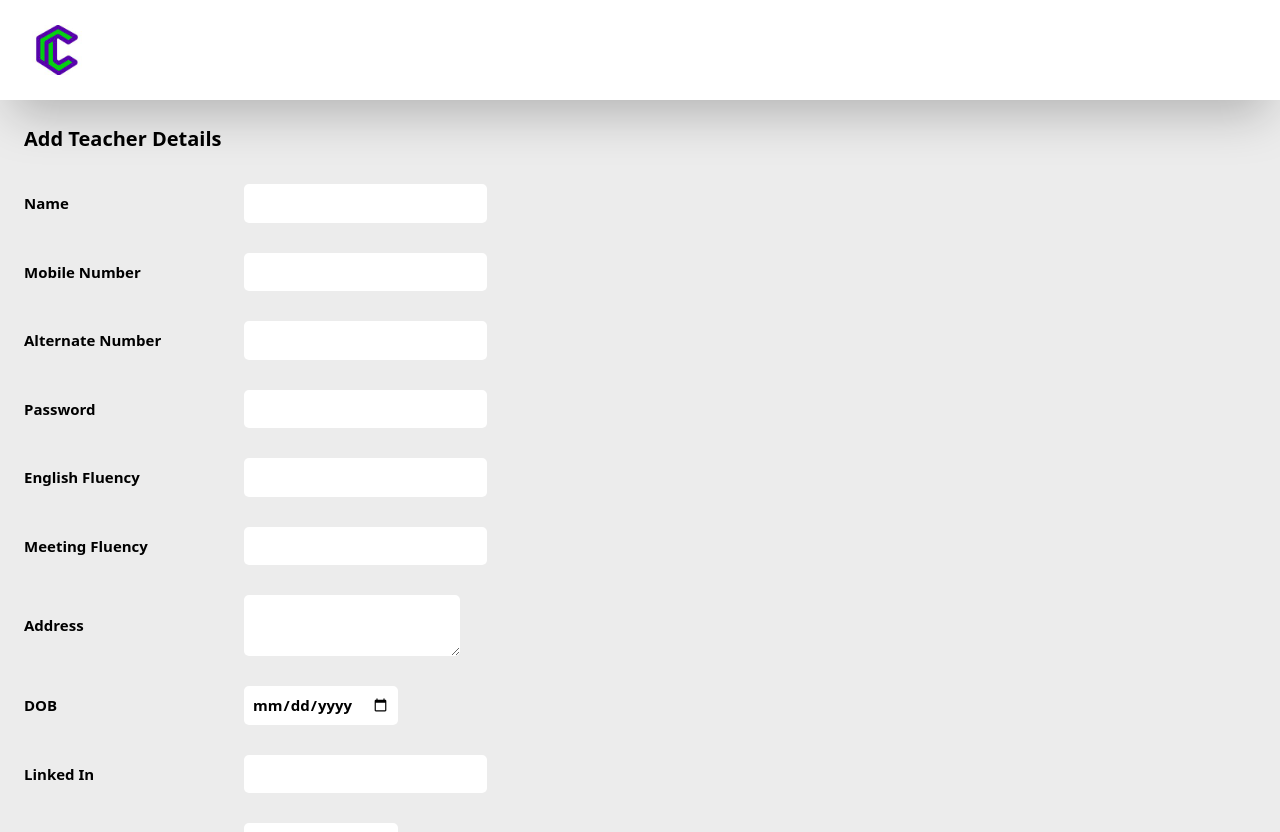
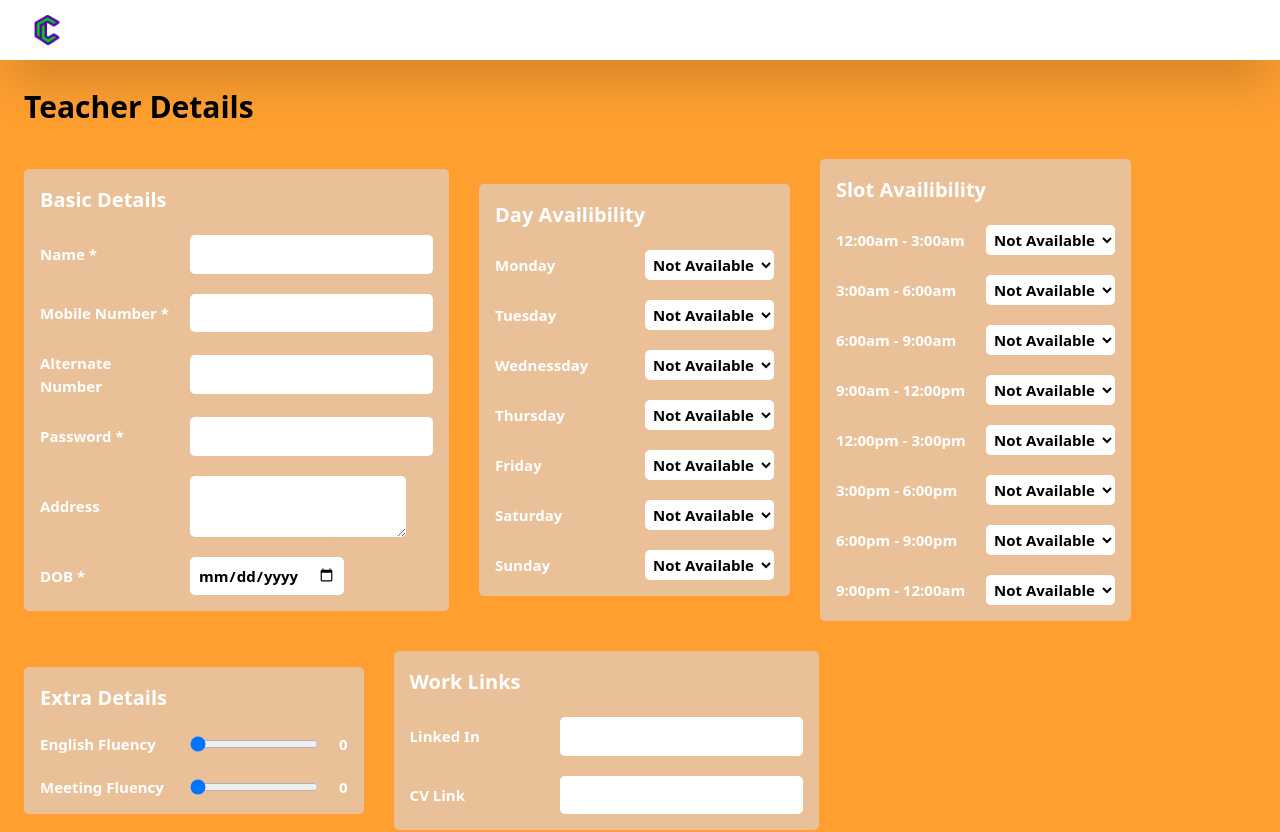
Before and after one commit to Rhitam-Banerjee/createNlearn_admin, a React (Vite) app: page /add-teacher in a window 1280 px wide. Shown: the top 832 px of the page. Built offline with nearby package versions, Linux system fonts and the light colour scheme.

Commit message:
UPDATE:Changed add teacher page

```diff
--- a/src/Components/AddTeacher.jsx
+++ b/src/Components/AddTeacher.jsx
@@ -3,13 +3,23 @@ import { useEffect, useState } from "react";
 import { useNavigate } from "react-router-dom";
 import urls from "../utils/urls";
 const AddTeacher = () => {
+  const definedSlots = [
+    "12:00am - 3:00am",
+    "3:00am - 6:00am",
+    "6:00am - 9:00am",
+    "9:00am - 12:00pm",
+    "12:00pm - 3:00pm",
+    "3:00pm - 6:00pm",
+    "6:00pm - 9:00pm",
+    "9:00pm - 12:00am",
+  ];
   const navigate = useNavigate();
   const [formValues, setFormValues] = useState({
     name: "",
     password: "",
     mobile_number: "",
     alternate_number: "",
-    english_fluency: "",
+    english_fluency: 0,
     meeting_fluency: "",
     address: "",
     dob: "",
@@ -17,9 +27,14 @@ const AddTeacher = () => {
     cv_link: "",
     adhar_card_number: "",
     pan_card_number: "",
+    days: [0, 0, 0, 0, 0, 0, 0],
+    slots: [0, 0, 0, 0, 0, 0, 0, 0],
   });
 
   const createTeacher = async () => {
+    const { name, mobile_number, password, dob } = formValues;
+    if (name === "" || mobile_number == "" || password === "" || dob === "")
+      return false;
     const response = await axios
       .post(
         `${urls.createTeacher}?teacher_details=${JSON.stringify(formValues)}`
@@ -37,21 +52,29 @@ const AddTeacher = () => {
       password: "",
       mobile_number: "",
       alternate_number: "",
-      english_fluency: "",
-      meeting_fluency: "",
+      english_fluency: 0,
+      meeting_fluency: 0,
       address: "",
       dob: "",
       linkedin_id: "",
       cv_link: "",
       adhar_card_number: "",
       pan_card_number: "",
+      days: [0, 0, 0, 0, 0, 0, 0],
+      slots: [0, 0, 0, 0, 0, 0, 0, 0],
     });
   }, []);
   return (
-    <div className="mt-[100px] p-6 flex flex-col justify-start items-start gap-[30px] text-[15px] font-semibold bg-unHighlight">
-      <span className="text-[20px] font-bold">Add Teacher Details</span>
+    <div className="mt-[60px] min-h-[calc(100vh-60px)] p-6 flex flex-col justify-start items-start gap-[30px] text-[15px] font-semibold bg-secondary text-white">
+      <span className="text-[30px] text-black font-bold">Teacher Details</span>
+
+      <div className="h-full flex flex-row flex-wrap justify-start items-center gap-[30px]">
+        <div className="h-full flex flex-col justify-start items-start gap-[20px] p-4 bg-mainColorLightTransparent rounded-[5px]">
+          <span className="font-bold text-[20px] text-white">
+            Basic Details
+          </span>
           <div className="flex flex-row justify-start items-center gap-[20px]">
-        <span className="w-[200px]">Name</span>
+            <span className="w-[130px]">Name *</span>
             <input
               placeholder=""
               className="p-2 rounded-[5px] outline-none"
@@ -63,7 +86,7 @@ const AddTeacher = () => {
             />
           </div>
           <div className="flex flex-row justify-start items-center gap-[20px]">
-        <span className="w-[200px]">Mobile Number</span>
+            <span className="w-[130px]">Mobile Number *</span>
             <input
               className="p-2 rounded-[5px] outline-none"
               type="number"
@@ -75,7 +98,7 @@ const AddTeacher = () => {
             />
           </div>
           <div className="flex flex-row justify-start items-center gap-[20px]">
-        <span className="w-[200px]">Alternate Number</span>
+            <span className="w-[130px]">Alternate Number</span>
             <input
               className="p-2 rounded-[5px] outline-none"
               type="number"
@@ -87,7 +110,7 @@ const AddTeacher = () => {
             />
           </div>
           <div className="flex flex-row justify-start items-center gap-[20px]">
-        <span className="w-[200px]">Password</span>
+            <span className="w-[130px]">Password *</span>
             <input
               className="p-2 rounded-[5px] outline-none"
               type="text"
@@ -98,29 +121,7 @@ const AddTeacher = () => {
             />
           </div>
           <div className="flex flex-row justify-start items-center gap-[20px]">
-        <span className="w-[200px]">English Fluency</span>
-        <input
-          className="p-2 rounded-[5px] outline-none"
-          type="number"
-          value={formValues.english_fluency}
-          onChange={({ target: { value } }) =>
-            setFormValues({ ...formValues, english_fluency: value })
-          }
-        />
-      </div>
-      <div className="flex flex-row justify-start items-center gap-[20px]">
-        <span className="w-[200px]">Meeting Fluency</span>
-        <input
-          className="p-2 rounded-[5px] outline-none"
-          type="number"
-          value={formValues.meeting_fluency}
-          onChange={({ target: { value } }) =>
-            setFormValues({ ...formValues, meeting_fluency: value })
-          }
-        />
-      </div>
-      <div className="flex flex-row justify-start items-center gap-[20px]">
-        <span className="w-[200px]">Address</span>
+            <span className="w-[130px]">Address</span>
             <textarea
               className="p-2 rounded-[5px] outline-none"
               type="number"
@@ -131,7 +132,7 @@ const AddTeacher = () => {
             />
           </div>
           <div className="flex flex-row justify-start items-center gap-[20px]">
-        <span className="w-[200px]">DOB</span>
+            <span className="w-[130px]">DOB *</span>
             <input
               className="p-2 rounded-[5px] outline-none"
               type="date"
@@ -141,8 +142,109 @@ const AddTeacher = () => {
               }
             />
           </div>
+        </div>
+
+        <div className="h-full flex flex-col justify-start items-start gap-[20px] p-4 bg-mainColorLightTransparent rounded-[5px]">
+          <span className="font-bold text-[20px] text-white">
+            Day Availibility
+          </span>
+          {[
+            "Monday",
+            "Tuesday",
+            "Wednessday",
+            "Thursday",
+            "Friday",
+            "Saturday",
+            "Sunday",
+          ].map((day, index) => {
+            return (
+              <div
+                key={index}
+                className="flex flex-row justify-start items-center gap-[20px]"
+              >
+                <span className="w-[130px]">{day}</span>
+                <select
+                  className="p-1 rounded-[5px]"
+                  value={formValues.days[index]}
+                  onChange={({ target: { value } }) => {
+                    let newDays = formValues.days;
+                    newDays[index] = value;
+                    setFormValues({ ...formValues, days: newDays });
+                  }}
+                >
+                  <option value={0}>Not Available</option>
+                  <option value={1}>Available</option>
+                </select>
+              </div>
+            );
+          })}
+        </div>
+        <div className="h-full flex flex-col justify-start items-start gap-[20px] p-4 bg-mainColorLightTransparent rounded-[5px]">
+          <span className="font-bold text-[20px] text-white">
+            Slot Availibility
+          </span>
+          {definedSlots.map((slot, index) => {
+            return (
+              <div
+                key={index}
+                className="flex flex-row justify-start items-center gap-[20px]"
+              >
+                <span className="w-[130px]">{slot}</span>
+                <select
+                  className="p-1 rounded-[5px]"
+                  value={formValues.slots[index]}
+                  onChange={({ target: { value } }) => {
+                    let newSlots = formValues.slots;
+                    newSlots[index] = value;
+                    setFormValues({ ...formValues, slots: newSlots });
+                  }}
+                >
+                  <option value={0}>Not Available</option>
+                  <option value={1}>Available</option>
+                </select>
+              </div>
+            );
+          })}
+        </div>
+
+        <div className="h-full flex flex-col justify-start items-start gap-[20px] p-4 bg-mainColorLightTransparent rounded-[5px]">
+          <span className="font-bold text-[20px] text-white">
+            Extra Details
+          </span>
           <div className="flex flex-row justify-start items-center gap-[20px]">
-        <span className="w-[200px]">Linked In</span>
+            <span className="w-[130px]">English Fluency</span>
+            <input
+              className="rounded-[5px] outline-none"
+              type="range"
+              min={0}
+              max={10}
+              value={formValues.english_fluency}
+              onChange={({ target: { value } }) =>
+                setFormValues({ ...formValues, english_fluency: value })
+              }
+            />
+            <span>{formValues.english_fluency}</span>
+          </div>
+          <div className="flex flex-row justify-start items-center gap-[20px]">
+            <span className="w-[130px]">Meeting Fluency</span>
+            <input
+              className="rounded-[5px] outline-none"
+              type="range"
+              min={0}
+              max={10}
+              value={formValues.meeting_fluency}
+              onChange={({ target: { value } }) =>
+                setFormValues({ ...formValues, meeting_fluency: value })
+              }
+            />
+            <span>{formValues.meeting_fluency}</span>
+          </div>
+        </div>
+
+        <div className="h-full flex flex-col justify-start items-start gap-[20px] p-4 bg-mainColorLightTransparent rounded-[5px]">
+          <span className="font-bold text-[20px] text-white">Work Links</span>
+          <div className="flex flex-row justify-start items-center gap-[20px]">
+            <span className="w-[130px]">Linked In</span>
             <input
               className="p-2 rounded-[5px] outline-none"
               type="text"
@@ -153,18 +255,22 @@ const AddTeacher = () => {
             />
           </div>
           <div className="flex flex-row justify-start items-center gap-[20px]">
-        <span className="w-[200px]">CV Link</span>
+            <span className="w-[130px]">CV Link</span>
             <input
               className="p-2 rounded-[5px] outline-none"
-          type="date"
+              type="text"
               value={formValues.cv_link}
               onChange={({ target: { value } }) =>
                 setFormValues({ ...formValues, cv_link: value })
               }
             />
           </div>
+        </div>
+
+        <div className="h-full flex flex-col justify-start items-start gap-[20px] p-4 bg-mainColorLightTransparent rounded-[5px]">
+          <span className="font-bold text-[20px] text-white">Govt. IDs</span>
           <div className="flex flex-row justify-start items-center gap-[20px]">
-        <span className="w-[200px]">Adhar Number</span>
+            <span className="w-[130px]">Adhar Number</span>
             <input
               className="p-2 rounded-[5px] outline-none"
               type="text"
@@ -175,7 +281,7 @@ const AddTeacher = () => {
             />
           </div>
           <div className="flex flex-row justify-start items-center gap-[20px]">
-        <span className="w-[200px]">Pan Card Number</span>
+            <span className="w-[130px]">Pan Card Number</span>
             <input
               className="p-2 rounded-[5px] outline-none"
               type="text"
@@ -184,6 +290,8 @@ const AddTeacher = () => {
                 setFormValues({ ...formValues, pan_card_number: value })
               }
             />
+          </div>
+        </div>
       </div>
 
       <div className="flex flex-row justify-start items-center gap-[20px]">
--- a/src/Components/CreateCourse.jsx
+++ b/src/Components/CreateCourse.jsx
@@ -5,7 +5,7 @@ const CreateCourse = () => {
 
   return (
     <div className="bg-gray-200 p-6 pt-[130px] text-[15px] w-full flex flex-col justify-start items-start">
-      <div className="w-max m-auto text-[20px] font-bold">Create Class</div>
+      <div className="w-max m-auto text-[20px] font-bold">Create Course</div>
       <div className="py-[30px] flex flex-row justify-start items-center gap-[20px]">
         <span
           className={`${
--- a/src/Components/Dashboard.jsx
+++ b/src/Components/Dashboard.jsx
@@ -19,7 +19,7 @@ const Dashboard = () => {
     getAllTeacher();
   }, []);
   return (
-    <div className="bg-gray-200 pt-[100px] w-full flex flex-row justify-start items-center">
+    <div className="bg-gray-200 mt-[60px] w-full flex flex-row justify-start items-center">
       <DashboardSidesheet />
       <DashboardMain />
     </div>
--- a/src/Components/Navbar.jsx
+++ b/src/Components/Navbar.jsx
@@ -9,9 +9,9 @@ const Navbar = () => {
   const { adminId, name, role } = admin;
 
   return (
-    <section className="fixed top-0 h-[100px] w-full flex flex-row justify-between items-center gap-[20px] px-8 bg-white shadow-2xl z-50">
+    <section className="fixed top-0 h-[60px] w-full flex flex-row justify-between items-center gap-[20px] px-8 bg-white shadow-2xl z-50">
       <Link to="/">
-        <img src={Logo} className="w-[50px]" alt="" />
+        <img src={Logo} className="w-[30px]" alt="" />
       </Link>
       {/* <button
         className="bg-errorRed p-3 rounded-[5px] text-white font-bold"
--- a/src/Containers/DashboardMain.jsx
+++ b/src/Containers/DashboardMain.jsx
@@ -22,7 +22,7 @@ const DashboardMain = () => {
     getAllTeacher();
   }, []);
   return (
-    <div className="ml-[200px] w-full h-full p-[50px] pt-[20px]">
+    <div className="ml-[200px] w-full h-full min-h-[calc(100vh-60px)] p-[50px]">
       {activePage === "Courses" ? (
         <>
           <CourseGrid courses={allCourses} />
--- a/src/Containers/DashboardSidesheet.jsx
+++ b/src/Containers/DashboardSidesheet.jsx
@@ -9,7 +9,7 @@ const DashboardSidesheet = () => {
   const { role } = admin;
 
   return (
-    <div className="fixed top-[100px] left-0 w-[200px] h-full bg-gray-50 font-bold flex flex-col justify-start items-start">
+    <div className="fixed top-[60px] left-0 w-[200px] h-full min-h-[calc(100vh-60px)] bg-gray-50 font-bold flex flex-col justify-start items-start">
       {["Courses", "Teachers"].map((item, index) => {
         return (
           <span
--- a/src/Containers/NewCourse.jsx
+++ b/src/Containers/NewCourse.jsx
@@ -6,6 +6,8 @@ import urls from "../utils/urls";
 const NewClass = () => {
   const navigate = useNavigate();
   const [otherValue, setOtherValue] = useState("");
+  const [availableTeachers, setAvailableTeachers] = useState([]);
+  const [availibilityChecked, setAvailibilityChecked] = useState(false);
   const courseTypes = ["English", "Maths", "Coding", "Minecraft", "Music"];
   const [courseRelevant, setCourseRelevant] = useState([
     "KG",
@@ -32,6 +34,10 @@ const NewClass = () => {
     courseRelevant: "KG",
     courseLevel: "Beginner",
     courseLocation: "India",
+    classCount: 1,
+    timeStart: "",
+    timeEnd: "",
+    teacher: "",
   });
 
   const createCourse = async () => {
@@ -49,6 +55,21 @@ const NewClass = () => {
       .catch((err) => console.log(err));
     if (response && response.status) {
       navigate("/");
+    }
+  };
+
+  const checkTeacherAvailibility = async () => {
+    try {
+      const response = await axios
+        .get(`${urls.getTeacherAvailable}?course_details=${formValues}`)
+        .then((res) => res.data)
+        .catch((err) => console.log(err));
+      if (response && response.status) {
+        setAvailableTeachers(response.teachers);
+        setAvailibilityChecked(true);
+      }
+    } catch (error) {
+      console.log(error);
     }
   };
 
@@ -157,14 +178,75 @@ const NewClass = () => {
           })}
         </select>
       </div>
-
       <div className="flex flex-row justify-start items-center gap-[20px]">
-        <div
-          className="px-4 py-2 bg-successGreen text-white rounded-[5px]"
-          onClick={() => createCourse()}
-        >
-          Create
+        <span className="w-[200px]">Number of Classes</span>
+        <input
+          placeholder="Name"
+          className="p-2 rounded-[5px] outline-none"
+          type="number"
+          value={formValues.classCount}
+          onChange={({ target: { value } }) =>
+            setFormValues({ ...formValues, classCount: value })
+          }
+        />
+      </div>
+      <div className="flex flex-row justify-start items-center gap-[20px]">
+        <span className="w-[200px]">Class Start</span>
+        <input
+          className="p-2 rounded-[5px] outline-none"
+          type="time"
+          value={formValues.timeStart}
+          onChange={({ target: { value } }) =>
+            setFormValues({ ...formValues, timeStart: value })
+          }
+        />
+      </div>
+      <div className="flex flex-row justify-start items-center gap-[20px]">
+        <span className="w-[200px]">Class End</span>
+        <input
+          className="p-2 rounded-[5px] outline-none"
+          type="time"
+          value={formValues.timeEnd}
+          onChange={({ target: { value } }) =>
+            setFormValues({ ...formValues, timeEnd: value })
+          }
+        />
+      </div>
+      <div
+        className="text-white font-bold bg-secondary p-2 rounded-[5px] cursor-pointer"
+        onClick={() => checkTeacherAvailibility()}
+      >
+        Check Teacher Availability
+      </div>
+      {availibilityChecked && (
+        <div className="flex flex-row justify-start items-center gap-[20px]">
+          <span className="w-[200px]">Teachers Available</span>
+          <select
+            value={formValues.teacher}
+            className="p-2 rounded-[5px] outline-none"
+            onChange={({ target: { value } }) =>
+              setFormValues({ ...formValues, teacher: value })
+            }
+          >
+            {availableTeachers.map((teacher, index) => {
+              return (
+                <option value={teacher} key={index}>
+                  {teacher}
+                </option>
+              );
+            })}
+          </select>
         </div>
+      )}
+      <div className="flex flex-row justify-start items-center gap-[20px]">
+        {availibilityChecked && (
+          <div
+            className="px-4 py-2 bg-successGreen text-white rounded-[5px]"
+            onClick={() => createCourse()}
+          >
+            Create
+          </div>
+        )}
         <div
           className="px-4 py-2 bg-errorRed text-white rounded-[5px]"
           onClick={() => {
--- a/src/index.css
+++ b/src/index.css
@@ -21,5 +21,6 @@
 input,
 textarea,
 select {
+  color: black !important;
   background-color: white !important;
 }
--- a/src/utils/urls.js
+++ b/src/utils/urls.js
@@ -12,5 +12,7 @@ const urls = {
   createCourse: `${subDomain}/create-course`,
   createNewClass: `${subDomain}/create-new-classes`,
   createExistingClass: `${subDomain}/create-existing-classes`,
+
+  getTeacherAvailable: `${subDomain}/check-teacher-availibility`,
 };
 export default urls;
```
Lines whose indentation alone changed are shown as unchanged.
